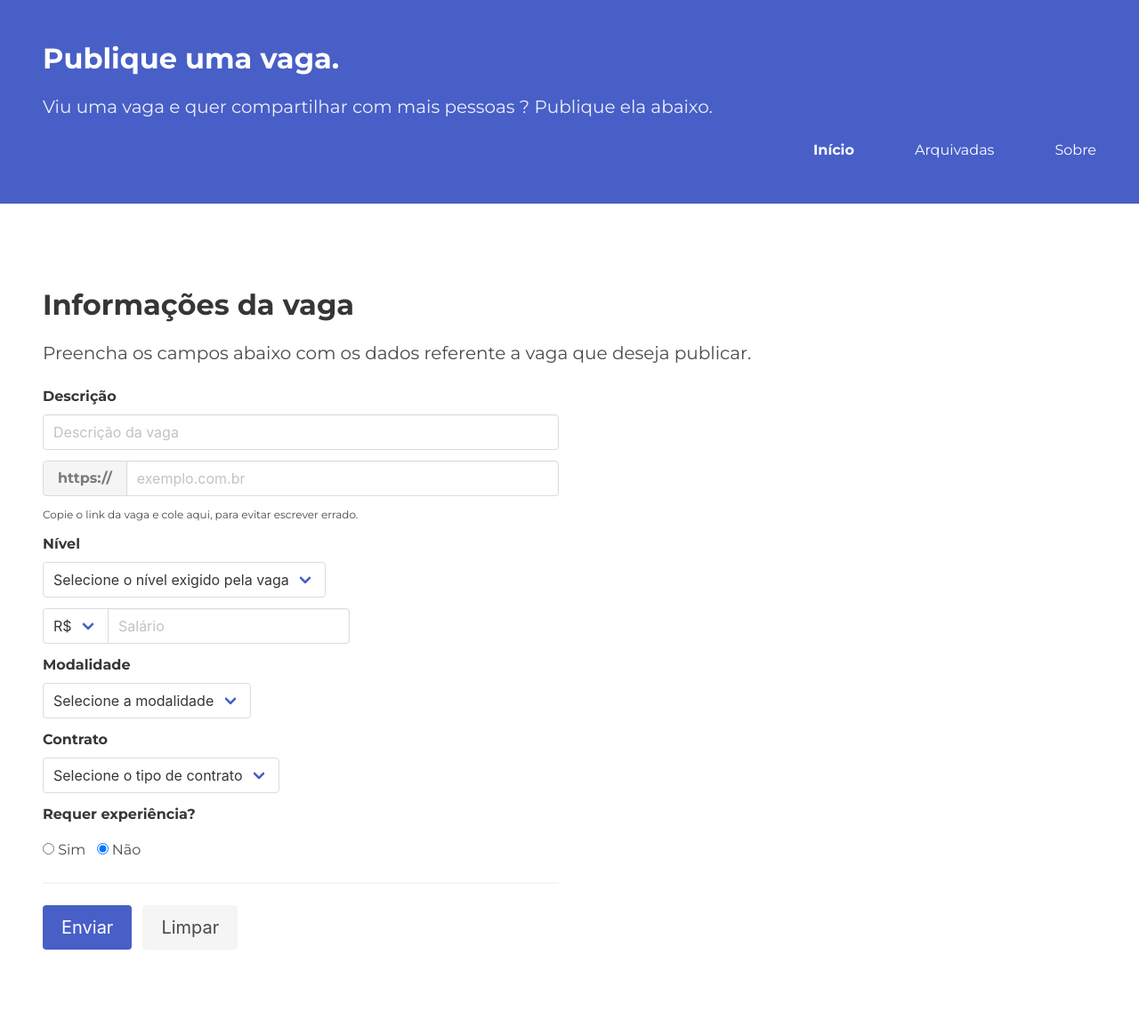
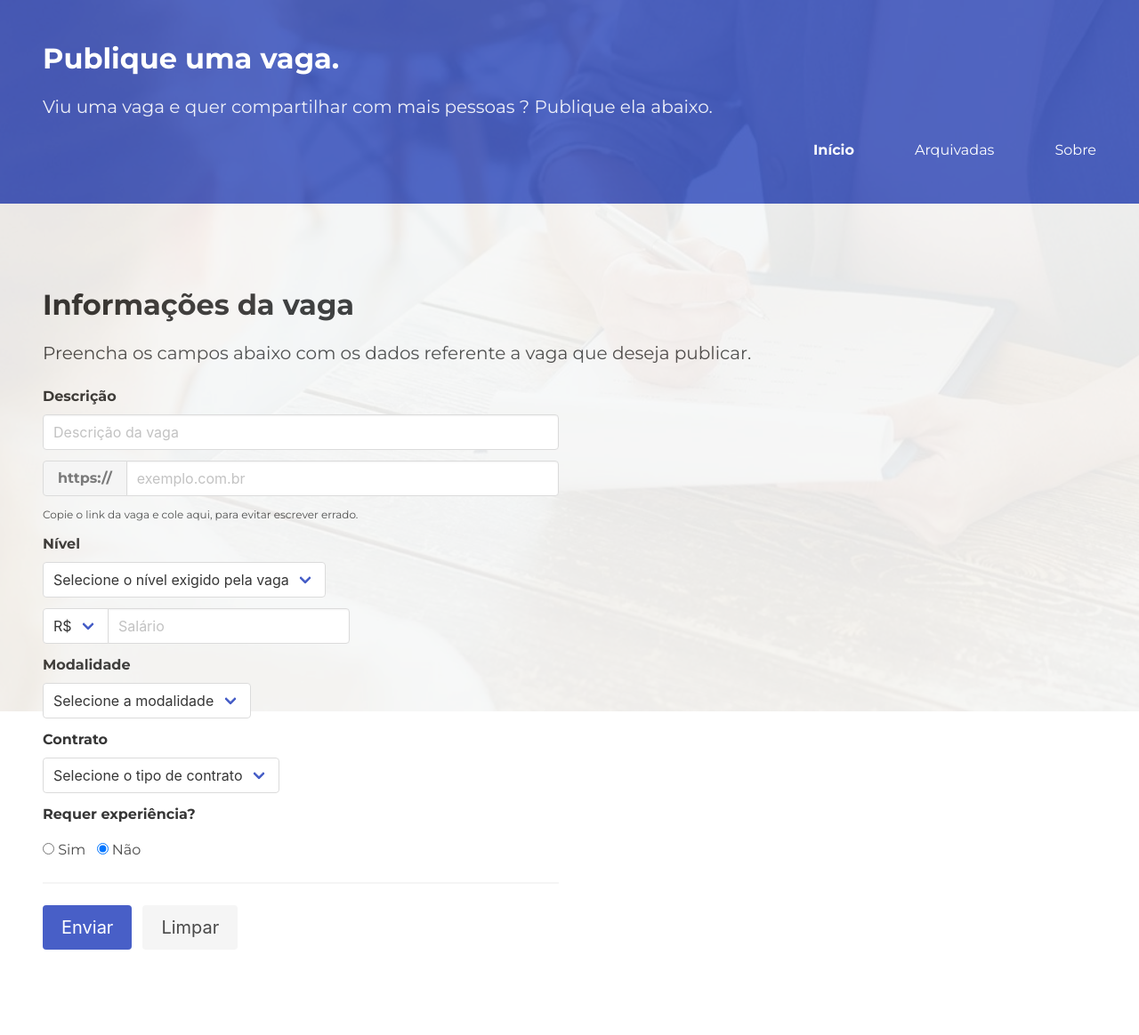
Before and after one commit to SilasRodrigues19/findUrJob, a CodeIgniter app: page /findUrJob/job/new in a window 1280 px wide. Shown: the whole page at 89% size. Run offline with CodeIgniter, Linux system fonts and the light colour scheme; some libraries are stand-ins or nearby versions; some web fonts are replaced.

Commit message:
feat: add background image

```diff
--- a/public/css/style.css
+++ b/public/css/style.css
@@ -99,6 +99,10 @@ li {
   background: transparent;
 }
 
+.is-transparent {
+  background: transparent;
+}
+
 html {
   overflow: overlay;
 }
@@ -107,6 +111,21 @@ body {
   height: 100%;
   width: 100%;
   font-family: "Montserrat", sans-serif;
+}
+body:before {
+  content: "";
+  position: fixed;
+  left: 0;
+  top: 0;
+  width: 100%;
+  height: 100vh;
+  background: url("../img/background.jpg") no-repeat center/cover;
+  opacity: 0.1;
+  z-index: 0;
+}
+
+.hero-body, .section {
+  z-index: 1;
 }
 
 .material-symbols-outlined,
--- a/public/css/style.scss
+++ b/public/css/style.scss
@@ -97,6 +97,10 @@ li {
 	background: transparent;
 }
 
+.is-transparent {
+	background: transparent;
+}
+
 html {
 	overflow: overlay;
 }
@@ -105,6 +109,21 @@ body {
 	height: 100%;
 	width: 100%;
 	font-family: "Montserrat", sans-serif;
+	&:before {
+		content: '';
+		position: fixed;
+		left: 0;
+		top: 0;
+		width: 100%;
+		height: 100vh;
+		background: url('../img/background.jpg') no-repeat center / cover;
+		opacity: .1;
+		z-index: 0;
+	}
+}
+
+.hero-body, .section {
+	z-index: 1;
 }
 
 .material-symbols-outlined,
```
Also changed, not shown: public/img/background.jpg (added), 1 other file.
